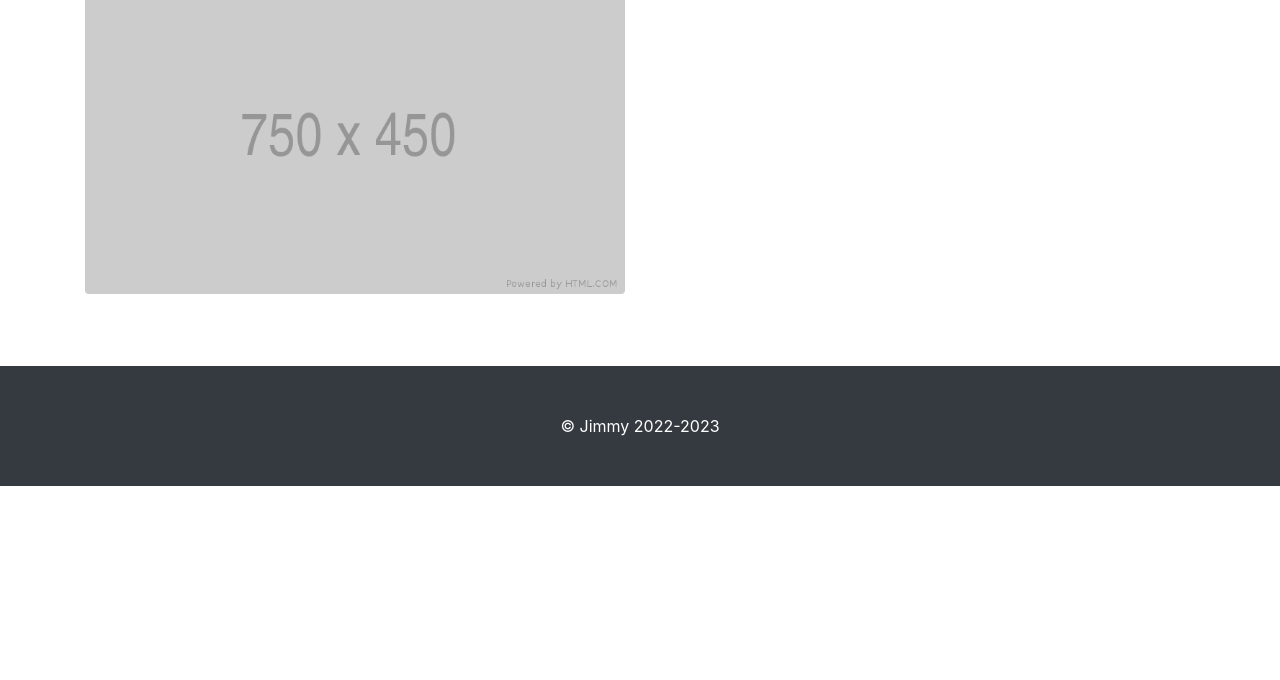
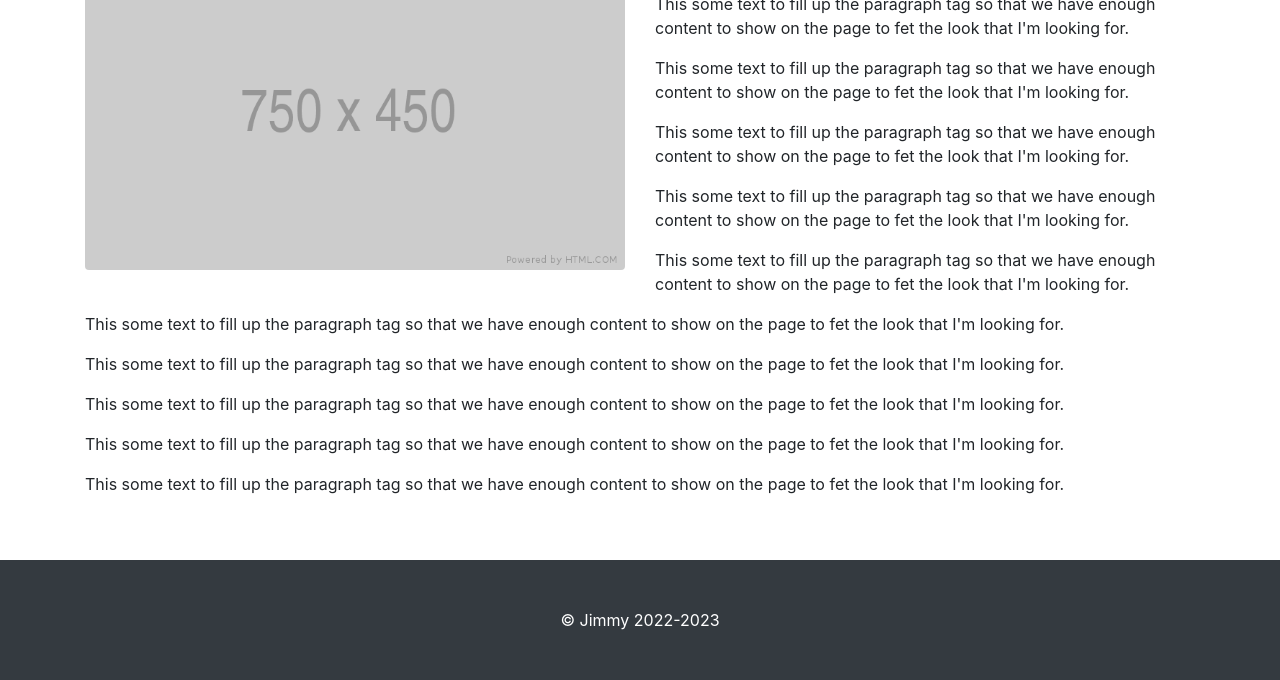
Before and after one commit to moatz286/cv, a plain HTML site: page about.html in a window 1280 px wide. Shown: the part 262-942 px from the top of the page. Before the commit the page ends 800 px from the top, so only its background shows below. Drawn offline with nearby package versions, Linux system fonts and the light colour scheme.

Commit message:
my second edit

```diff
--- a/about.html
+++ b/about.html
@@ -53,7 +53,7 @@
     </nav>
 
     <!-- Start Container -->
-    <br>
+
     <div class="container">
 
         <!-- Start Breadcrumb -->
@@ -74,7 +74,25 @@
             <div class="col-lg-6">
                 <img class="img-fluid rounded mb-4" src="images/750x450.png" alt="">
             </div>
+            <div class="col-lg-6">
+                <h2>About Jimmy Business</h2>
+                <p>This some text to fill up the paragraph tag so that we have enough content to show on the page to fet the look that I'm looking for.</p>
+                <p>This some text to fill up the paragraph tag so that we have enough content to show on the page to fet the look that I'm looking for.</p>
+                <p>This some text to fill up the paragraph tag so that we have enough content to show on the page to fet the look that I'm looking for.</p>
+                <p>This some text to fill up the paragraph tag so that we have enough content to show on the page to fet the look that I'm looking for.</p>
+                <p>This some text to fill up the paragraph tag so that we have enough content to show on the page to fet the look that I'm looking for.</p>
+            </div>
+        </div>
 
+        <!-- Start Row -->
+        <div class="row">
+            <div class="col-lg-12">
+                <p>This some text to fill up the paragraph tag so that we have enough content to show on the page to fet the look that I'm looking for.</p>
+                <p>This some text to fill up the paragraph tag so that we have enough content to show on the page to fet the look that I'm looking for.</p>
+                <p>This some text to fill up the paragraph tag so that we have enough content to show on the page to fet the look that I'm looking for.</p>
+                <p>This some text to fill up the paragraph tag so that we have enough content to show on the page to fet the look that I'm looking for.</p>
+                <p>This some text to fill up the paragraph tag so that we have enough content to show on the page to fet the look that I'm looking for.</p>
+            </div>
         </div>
 
     </div>
```
Also changed, not shown: contact.html (+7 -5 lines).
